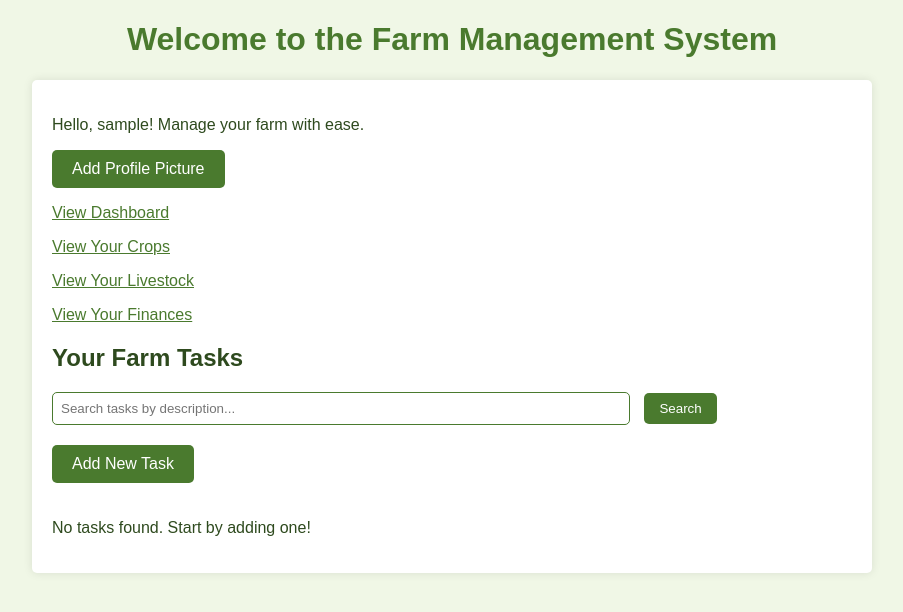
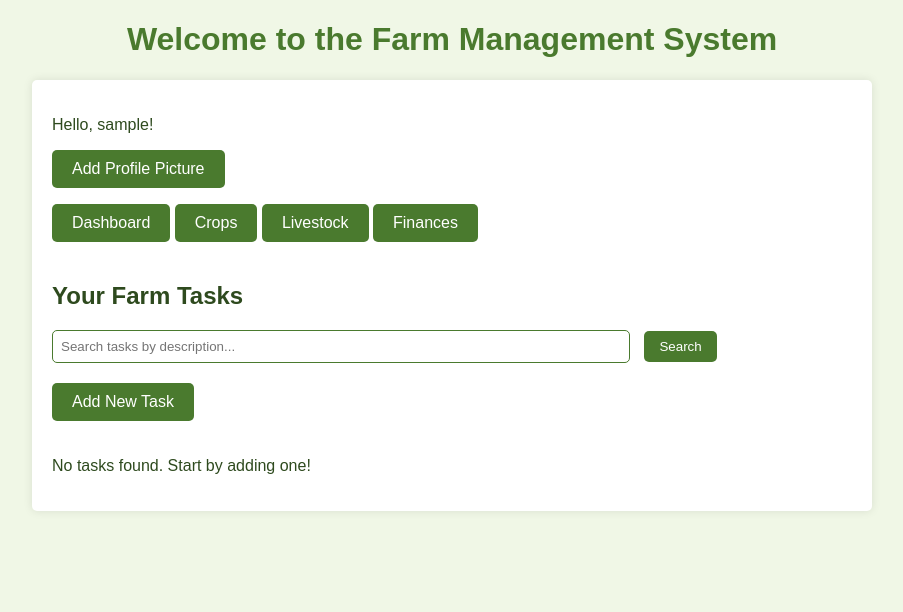
Before and after one commit to namirayounus/FMSP, a Django app: page / in a window 1280 px wide. Shown: the part 58-670 px from the top of the page, without its empty margins (188-1091 px from the left). Run offline with Django 5.2, Linux system fonts and the light colour scheme; the visitor is signed in with stand-in values (Sample User, id 1); data comes from the database, SQL or seed files in the repository; data that the repository does not hold is empty.

Commit message:
Changed the Dashboard, Crops, Livestock and Finances Buttons on homepage

```diff
--- a/farm/templates/farm/home.html
+++ b/farm/templates/farm/home.html
@@ -2,7 +2,7 @@
 
 {% block content %}
     {% if user.is_authenticated %}
-        <p>Hello, {{ user.username }}! Manage your farm with ease.</p>
+        <p>Hello, {{ user.username }}!</p>
         {% if user.profile.profile_picture %}
             <a href="{% url 'farm:profile_update' %}">
                 <img src="{{ user.profile.profile_picture.url }}" alt="Profile Picture" style="width: 100px; height: 100px; border-radius: 50%; object-fit: cover; margin-bottom: 10px; cursor: pointer;">
@@ -22,10 +22,10 @@
                 </ul>
             </div>
         {% endif %}
-        <p><a href="{% url 'farm:dashboard' %}" style="color: #4a7a2e;">View Dashboard</a></p>
-        <p><a href="{% url 'farm:crop_list' %}" style="color: #4a7a2e;">View Your Crops</a></p>
-        <p><a href="{% url 'farm:livestock_list' %}" style="color: #4a7a2e;">View Your Livestock</a></p>
-        <p><a href="{% url 'farm:finance_list' %}" style="color: #4a7a2e;">View Your Finances</a></p>
+        <p><a href="{% url 'farm:dashboard' %}" style="display: inline-block; background-color: #4a7a2e; color: white; padding: 10px 20px; border-radius: 5px; text-decoration: none; margin-bottom: 20px;">Dashboard</a>
+        <a href="{% url 'farm:crop_list' %}" style="display: inline-block; background-color: #4a7a2e; color: white; padding: 10px 20px; border-radius: 5px; text-decoration: none; margin-bottom: 20px;">Crops</a>
+        <a href="{% url 'farm:livestock_list' %}" style="display: inline-block; background-color: #4a7a2e; color: white; padding: 10px 20px; border-radius: 5px; text-decoration: none; margin-bottom: 20px;">Livestock</a>
+        <a href="{% url 'farm:finance_list' %}" style="display: inline-block; background-color: #4a7a2e; color: white; padding: 10px 20px; border-radius: 5px; text-decoration: none; margin-bottom: 20px;">Finances</a></p>
         <h2>Your Farm Tasks</h2>
         <form method="get" style="margin-bottom: 20px;">
             <input type="text" name="search" value="{{ search_query }}" placeholder="Search tasks by description..." style="padding: 8px; width: 70%; border: 1px solid #4a7a2e; border-radius: 5px;">
```
